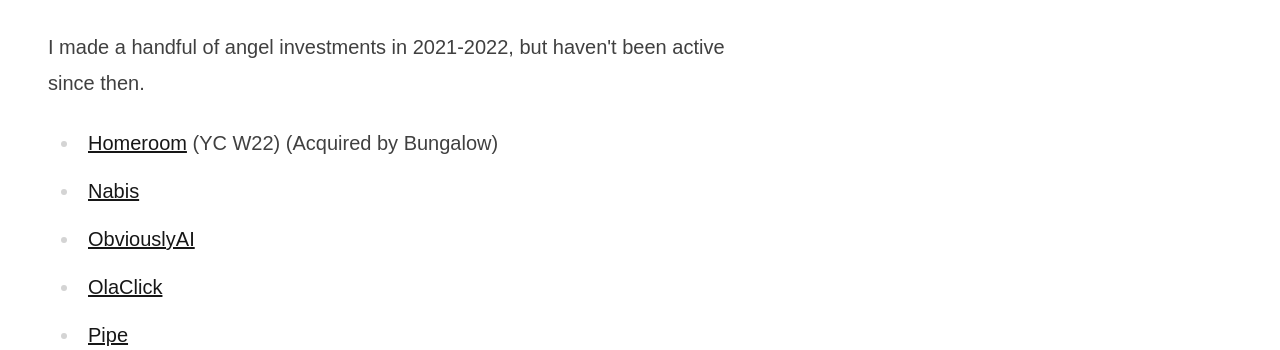
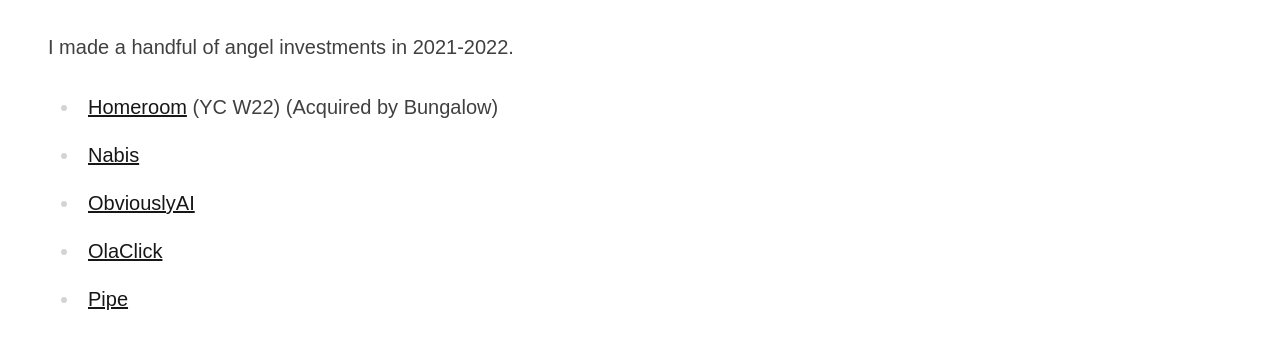
Before and after one commit to hramos/hramos.github.io, an Astro site: page /angel in a window 1280 px wide. Shown: the part 303-653 px from the top of the page. Built offline with nearby package versions, Linux system fonts and the light colour scheme; Astro itself is replaced by a stand-in of ours.

Commit message:
investments

```diff
--- a/src/pages/angel.astro
+++ b/src/pages/angel.astro
@@ -11,10 +11,7 @@
 			class="prose prose-neutral prose-lg md:prose-xl dark:prose-invert prose-img:rounded-xl prose-figure:text-center prose-img:mx-auto"
 		>
 			<h2>Angel Investments</h2>
-			<p>
-				I made a handful of angel investments in 2021-2022, but haven't been
-				active since then.
-			</p>
+			<p>I made a handful of angel investments in 2021-2022.</p>
 			<ul>
 				<li>
 					<a href="https://livehomeroom.com" target="_blank">Homeroom</a> (YC W22)
```
